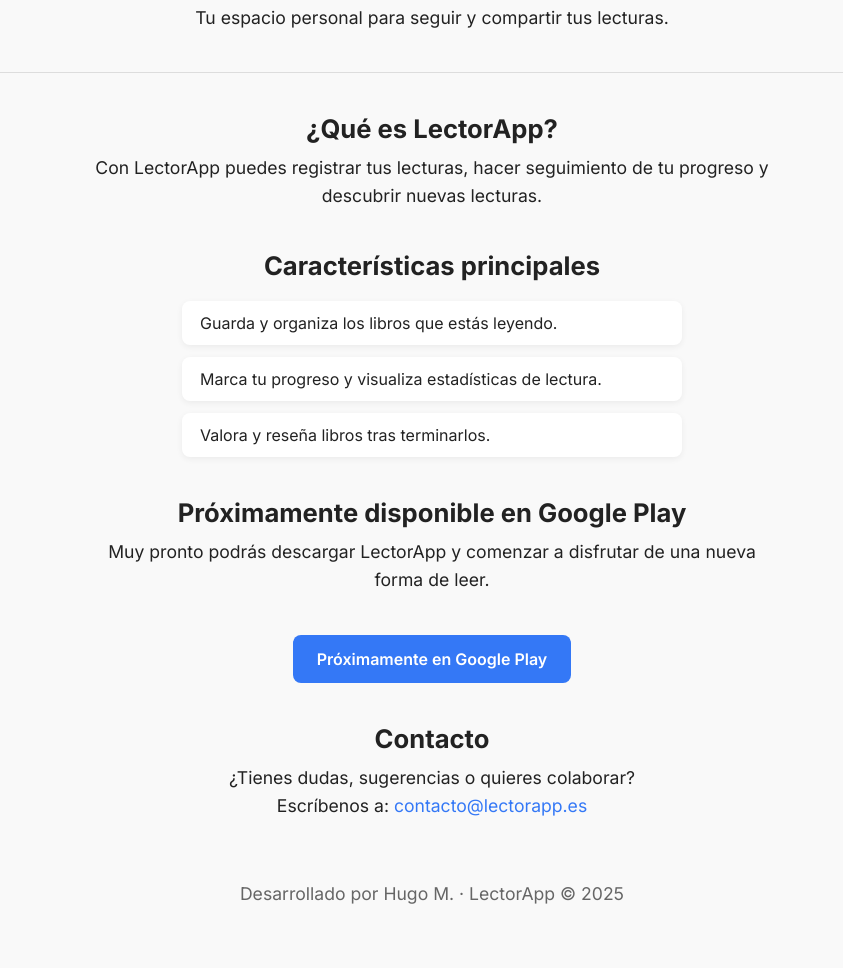
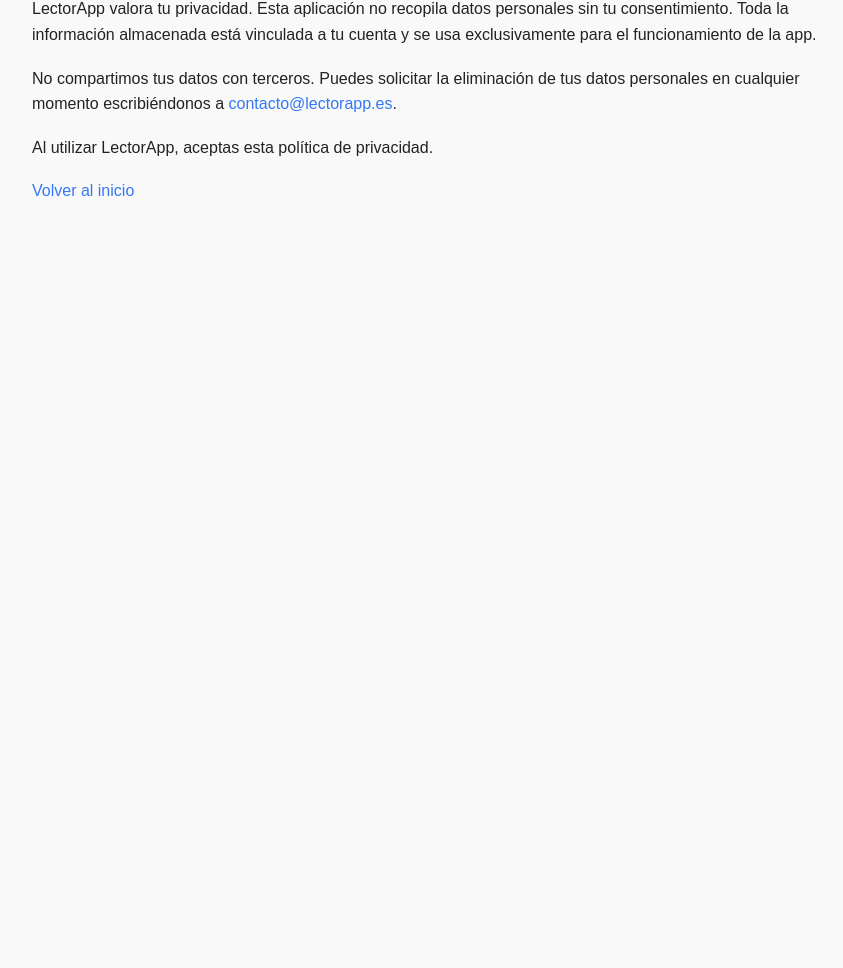
Before and after one commit to hugomino/lectorapp-web, a plain HTML site: page index.html in a window 1280 px wide. Shown: the part 122-1090 px from the top of the page, without its empty margins (208-1051 px from the left). After the commit the page ends 800 px from the top, so only its background shows below. Drawn offline with Linux system fonts and the light colour scheme.

Commit message:
Update index.html

```diff
--- a/index.html
+++ b/index.html
@@ -2,132 +2,49 @@
 <html lang="es">
 <head>
   <meta charset="UTF-8" />
-  <meta name="viewport" content="width=device-width, initial-scale=1.0" />
-  <title>LectorApp</title>
-  <link href="https://fonts.googleapis.com/css2?family=Inter:wght@400;600;700&display=swap" rel="stylesheet">
+  <meta name="viewport" content="width=device-width, initial-scale=1.0"/>
+  <title>Política de Privacidad - LectorApp</title>
   <style>
-    :root {
-      --primary: #3478f6;
-      --background: #f9f9f9;
-      --text: #222;
-      --muted: #666;
-    }
-
-    * {
-      box-sizing: border-box;
-    }
-
     body {
-      margin: 0;
-      font-family: 'Inter', sans-serif;
-      background-color: var(--background);
-      color: var(--text);
-      text-align: center;
+      font-family: Arial, sans-serif;
       padding: 40px 20px;
+      max-width: 800px;
+      margin: 0 auto;
+      background-color: #f9f9f9;
+      color: #222;
     }
 
     h1 {
-      font-size: 2.5rem;
-      margin-bottom: 10px;
-    }
-
-    h2 {
-      font-size: 1.6rem;
-      margin-top: 40px;
-      margin-bottom: 10px;
+      font-size: 2rem;
+      margin-bottom: 20px;
     }
 
     p {
-      font-size: 1.1rem;
-      max-width: 700px;
-      margin: 0 auto 20px auto;
+      margin-bottom: 18px;
       line-height: 1.6;
     }
 
-    ul {
-      list-style: none;
-      padding: 0;
-      margin: 20px auto;
-      text-align: left;
-      max-width: 500px;
-    }
-
-    ul li {
-      background: white;
-      padding: 12px 18px;
-      margin-bottom: 12px;
-      border-radius: 8px;
-      box-shadow: 0 2px 6px rgba(0, 0, 0, 0.06);
-    }
-
-    .button {
-      background-color: var(--primary);
-      color: white;
-      padding: 14px 24px;
-      border-radius: 8px;
-      font-weight: 600;
-      text-decoration: none;
-      display: inline-block;
-      margin-top: 20px;
-      transition: background 0.3s ease;
-    }
-
-    .button:hover {
-      background-color: #265ecf;
-    }
-
     a {
-      color: var(--primary);
+      color: #3478f6;
       text-decoration: none;
     }
 
     a:hover {
       text-decoration: underline;
     }
-
-    .footer {
-      margin-top: 60px;
-      font-size: 0.9rem;
-      color: var(--muted);
-    }
-
-    hr {
-      border: none;
-      border-top: 1px solid #ddd;
-      margin: 40px auto;
-      max-width: 80%;
-    }
   </style>
 </head>
 <body>
 
-  <h1>LectorApp</h1>
-  <p>Tu espacio personal para seguir y compartir tus lecturas.</p>
+  <h1>Política de Privacidad</h1>
 
-  <hr />
+  <p>LectorApp valora tu privacidad. Esta aplicación no recopila datos personales sin tu consentimiento. Toda la información almacenada está vinculada a tu cuenta y se usa exclusivamente para el funcionamiento de la app.</p>
 
-  <h2>¿Qué es LectorApp?</h2>
-  <p>Con LectorApp puedes registrar tus lecturas, hacer seguimiento de tu progreso y descubrir nuevas lecturas.</p>
+  <p>No compartimos tus datos con terceros. Puedes solicitar la eliminación de tus datos personales en cualquier momento escribiéndonos a <a href="mailto:contacto@lectorapp.es">contacto@lectorapp.es</a>.</p>
 
-  <h2>Características principales</h2>
-  <ul>
-    <li>Guarda y organiza los libros que estás leyendo.</li>
-    <li>Marca tu progreso y visualiza estadísticas de lectura.</li>
-    <li>Valora y reseña libros tras terminarlos.</li>
-  </ul>
+  <p>Al utilizar LectorApp, aceptas esta política de privacidad.</p>
 
-  <h2>Próximamente disponible en Google Play</h2>
-  <p>Muy pronto podrás descargar LectorApp y comenzar a disfrutar de una nueva forma de leer.</p>
-  <a href="#" class="button">Próximamente en Google Play</a>
-
-  <h2>Contacto</h2>
-  <p>¿Tienes dudas, sugerencias o quieres colaborar?<br>
-     Escríbenos a: <a href="mailto:contacto@lectorapp.es">contacto@lectorapp.es</a>
-  </p>
-
-  <div class="footer">
-    <p>Desarrollado por Hugo M. · LectorApp © 2025</p>
-  </div>
+  <p><a href="index.html">Volver al inicio</a></p>
 
 </body>
 </html>
```
